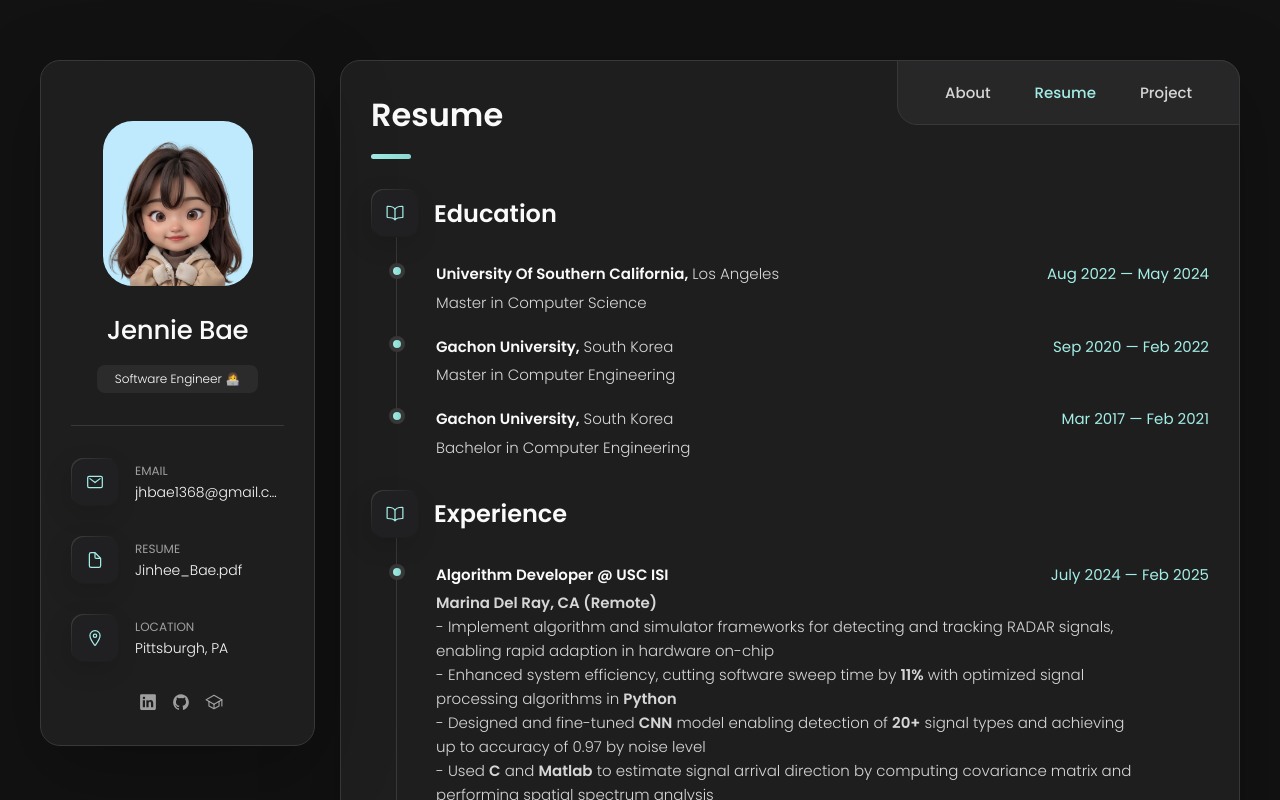
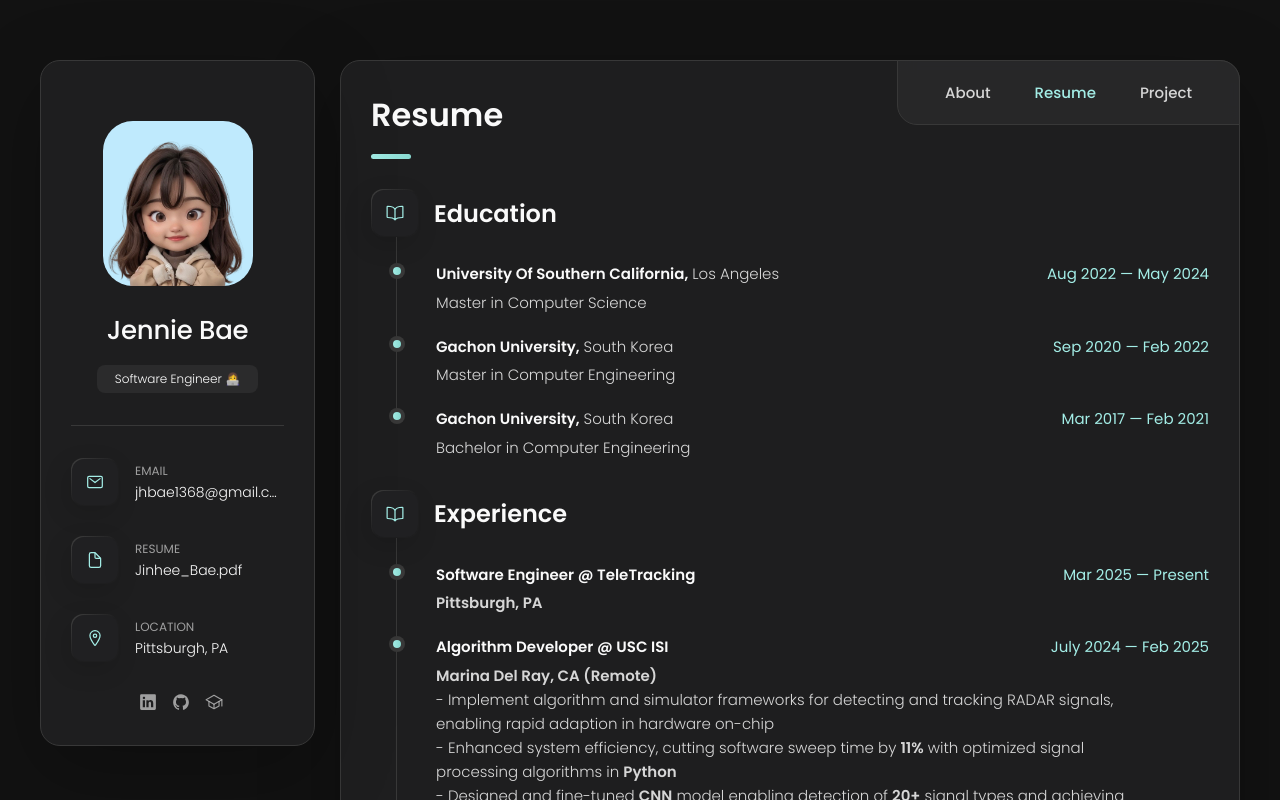
Before and after one commit to jinhib/jinhib.github.io, a plain HTML site: page index.html in a window 1280 px wide. Both pictures are taken after a click on the button "Resume". Shown: the top 800 px of the page. Drawn offline with nearby package versions, Linux system fonts and the light colour scheme.

Commit message:
update resume

```diff
--- a/index.html
+++ b/index.html
@@ -476,7 +476,17 @@
 
                 <ol class="timeline-list">
                     <li class="timeline-item">
+                        <h4 class="h4 timeline-item-title" style="display: inline-block;">Software Engineer @ TeleTracking</h4>
+                        <span class="timeline-text"
+                              style="float: right; display: inline-block;">Mar 2025 — Present</span>
+                        <p class="timeline-text"><strong>Pittsburgh, PA</strong></p>
+                        <p class="timeline-text">
+<!--                           need to write-->
+                        </p>
+                    </li>
 
+
+                    <li class="timeline-item">
                         <h4 class="h4 timeline-item-title" style="display: inline-block;">Algorithm Developer @ USC ISI</h4>
                         <span class="timeline-text"
                               style="float: right; display: inline-block;">July 2024 — Feb 2025</span>
@@ -490,7 +500,6 @@
                             <strong>20+</strong> signal types and achieving up to accuracy of 0.97 by noise level<br>
                             - Used <strong>C</strong> and <strong>Matlab</strong> to estimate signal arrival direction
                             by computing covariance matrix and performing spatial spectrum analysis<br>
-
                         </p>
                     </li>
 
```
